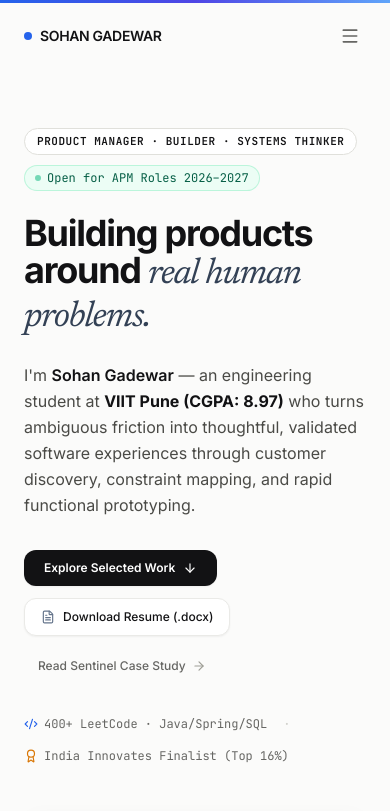
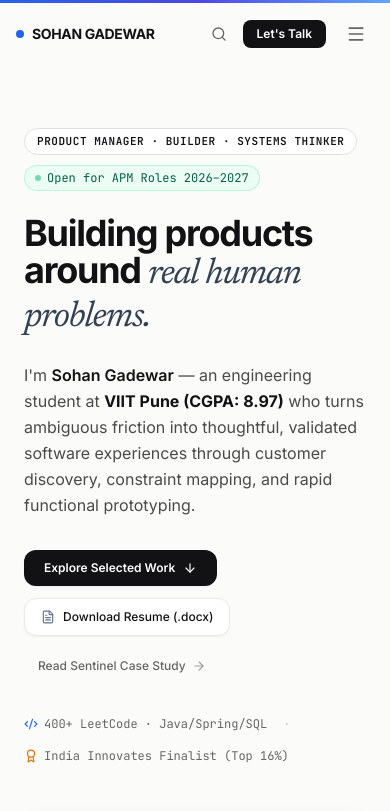
Before and after one commit to Sohan9022/portfolio, a React (Vite) app: page / in a window 390 px wide. Shown: the top 811 px of the page. Built offline with nearby package versions, Linux system fonts and the light colour scheme.

Commit message:
fix(nav): resolve responsive collision between nav links, brand pill, and right action buttons across mobile, tablet, and desktop breakpoints

```diff
--- a/src/components/Navbar.jsx
+++ b/src/components/Navbar.jsx
@@ -1,6 +1,6 @@
 import React, { useState, useEffect } from 'react';
 import { motion, AnimatePresence, useScroll } from 'framer-motion';
-import { ArrowUpRight, Menu, X, FileText, Mail, Check, Copy, Search, Command } from 'lucide-react';
+import { ArrowUpRight, Menu, X, FileText, Download, Search } from 'lucide-react';
 import CommandMenu from './CommandMenu';
 
 export default function Navbar() {
@@ -18,12 +18,6 @@ export default function Navbar() {
     window.addEventListener('scroll', handleScroll);
     return () => window.removeEventListener('scroll', handleScroll);
   }, []);
-
-  const handleCopyEmail = () => {
-    navigator.clipboard.writeText(email);
-    setCopied(true);
-    setTimeout(() => setCopied(false), 2000);
-  };
 
   const navLinks = [
     { label: 'Work', href: '#work' },
@@ -45,29 +39,31 @@ export default function Navbar() {
       <header
         className={`fixed top-0 left-0 right-0 z-50 transition-all duration-200 ${
           isScrolled
-            ? 'bg-[#FBFBFA]/90 backdrop-blur-md border-b border-[#EAEAE7] py-3 shadow-[0_1px_3px_rgba(0,0,0,0.02)]'
-            : 'bg-transparent py-5'
+            ? 'bg-[#FBFBFA]/92 backdrop-blur-md border-b border-[#EAEAE7] py-3 shadow-[0_1px_3px_rgba(0,0,0,0.02)]'
+            : 'bg-transparent py-4 sm:py-5'
         }`}
       >
-      <div className="max-w-6xl mx-auto px-6 sm:px-8 flex items-center justify-between">
+        <div className="max-w-6xl mx-auto px-4 sm:px-6 lg:px-8 flex items-center justify-between gap-3">
 
           {/* Brand & Status */}
-        <div className="flex items-center gap-3">
+          <div className="flex items-center gap-3 shrink-0">
             <a
               href="#"
               className="text-sm font-semibold tracking-tight text-[#121214] hover:text-black transition-colors flex items-center gap-2"
             >
-            <span className="w-2 h-2 rounded-full bg-blue-600"></span>
-            <span>SOHAN GADEWAR</span>
+              <span className="w-2 h-2 rounded-full bg-blue-600 shrink-0"></span>
+              <span className="font-bold tracking-tight">SOHAN GADEWAR</span>
             </a>
-          <span className="hidden lg:inline-flex items-center gap-1.5 px-2.5 py-0.5 rounded-full text-[11px] font-mono bg-[#F1F1EE] text-[#666663] border border-[#E5E5E0]">
-            <span className="w-1.5 h-1.5 rounded-full bg-emerald-500 animate-pulse"></span>
-            <span>Exploring APM Roles · 2026–2027</span>
+
+            {/* Status badge: visible only on extra-large screens to prevent any mid-screen collision */}
+            <span className="hidden xl:inline-flex items-center gap-1.5 px-2.5 py-0.5 rounded-full text-[11px] font-mono bg-[#F1F1EE] text-[#666663] border border-[#E5E5E0]">
+              <span className="w-1.5 h-1.5 rounded-full bg-emerald-500 animate-pulse shrink-0"></span>
+              <span>APM Candidate '26–'27</span>
             </span>
           </div>
 
-        {/* Desktop Nav Links */}
-        <nav className="hidden md:flex items-center gap-6 text-[13px] text-[#666663]">
+          {/* Desktop Nav Links - Only displayed at lg (1024px+) to prevent tablet collision */}
+          <nav className="hidden lg:flex items-center gap-5 xl:gap-6 text-[13px] text-[#666663] shrink-0">
             {navLinks.map((item) => (
               <a
                 key={item.label}
@@ -79,11 +75,13 @@ export default function Navbar() {
             ))}
           </nav>
 
-        {/* Actions (Search, Resume & CTA) */}
-        <div className="hidden sm:flex items-center gap-2.5">
+          {/* Actions Area */}
+          <div className="flex items-center gap-2 shrink-0">
+
+            {/* Search Trigger (⌘K) - full button on sm+, compact icon on mobile */}
             <button
               onClick={() => setCommandMenuOpen(true)}
-            className="inline-flex items-center gap-1.5 px-2.5 py-1.5 rounded-lg text-xs font-mono text-[#666663] bg-[#F1F1EE] hover:bg-[#EAEAE7] hover:text-[#121214] border border-[#E5E5E0] transition-colors"
+              className="hidden sm:inline-flex items-center gap-1.5 px-2.5 py-1.5 rounded-lg text-xs font-mono text-[#666663] bg-[#F1F1EE] hover:bg-[#EAEAE7] hover:text-[#121214] border border-[#E5E5E0] transition-colors"
               title="Search & Quick Jump (⌘K)"
             >
               <Search className="w-3.5 h-3.5 text-[#9E9E96]" />
@@ -93,77 +91,107 @@ export default function Navbar() {
               </kbd>
             </button>
 
+            <button
+              onClick={() => setCommandMenuOpen(true)}
+              className="sm:hidden p-2 rounded-lg text-[#666663] hover:text-[#121214] hover:bg-[#F1F1EE] transition-colors"
+              title="Quick Search"
+              aria-label="Quick Search"
+            >
+              <Search className="w-4 h-4" />
+            </button>
+
+            {/* Resume Button: opens verified 1-page PDF in new tab */}
             <a
-            href="/Sohan_Gadewar_Resume.docx"
-            download
-            className="inline-flex items-center gap-1.5 px-3 py-1.5 rounded-lg text-xs font-medium text-[#4A4A46] hover:text-[#121214] bg-[#FFFFFF] border border-[#EAEAE7] hover:border-[#D5D5CE] shadow-sm transition-all active:scale-95"
-            title="Download calibrated 1-page APM resume"
+              href="/Sohan_Gadewar_Resume.pdf"
+              target="_blank"
+              rel="noopener noreferrer"
+              className="hidden sm:inline-flex items-center gap-1.5 px-3 py-1.5 rounded-lg text-xs font-medium text-[#4A4A46] hover:text-[#121214] bg-[#FFFFFF] border border-[#EAEAE7] hover:border-[#D5D5CE] shadow-2xs transition-all active:scale-95"
+              title="View calibrated 1-page APM resume (PDF)"
             >
               <FileText className="w-3.5 h-3.5 text-slate-500" />
               <span>Resume</span>
               <ArrowUpRight className="w-3 h-3 text-[#9E9E96]" />
             </a>
 
+            {/* CTA Button */}
             <a
               href="#contact"
-            className="inline-flex items-center gap-1.5 px-3.5 py-1.5 rounded-lg text-xs font-semibold bg-[#121214] text-white hover:bg-black shadow-sm transition-all active:scale-95"
+              className="inline-flex items-center gap-1.5 px-3.5 py-1.5 rounded-lg text-xs font-semibold bg-[#121214] text-white hover:bg-black shadow-2xs transition-all active:scale-95"
             >
               <span>Let's Talk</span>
             </a>
-        </div>
 
-        {/* Mobile Hamburger Button */}
+            {/* Mobile / Tablet Hamburger Button (visible below 1024px) */}
             <button
               onClick={() => setMobileMenuOpen(!mobileMenuOpen)}
-          className="md:hidden p-1.5 rounded-md text-[#666663] hover:text-[#121214] hover:bg-[#F1F1EE] transition-colors"
+              className="lg:hidden p-2 rounded-lg text-[#666663] hover:text-[#121214] hover:bg-[#F1F1EE] transition-colors ml-1"
               aria-label="Toggle Navigation Menu"
             >
               {mobileMenuOpen ? <X className="w-5 h-5" /> : <Menu className="w-5 h-5" />}
             </button>
           </div>
+        </div>
 
-      {/* Mobile Drawer */}
+        {/* Mobile & Tablet Drawer (below lg: 1024px) */}
         <AnimatePresence>
           {mobileMenuOpen && (
             <motion.div
               initial={{ opacity: 0, height: 0 }}
               animate={{ opacity: 1, height: 'auto' }}
               exit={{ opacity: 0, height: 0 }}
-            className="md:hidden border-b border-[#EAEAE7] bg-[#FFFFFF]/98 backdrop-blur-xl px-6 py-4 space-y-3 shadow-lg"
+              transition={{ duration: 0.2 }}
+              className="lg:hidden border-b border-[#EAEAE7] bg-[#FFFFFF]/98 backdrop-blur-xl px-6 py-5 space-y-4 shadow-xl overflow-hidden"
             >
-            <div className="flex items-center gap-1.5 px-2.5 py-1 rounded-md text-[11px] font-mono bg-[#F6F6F3] text-[#666663] border border-[#E5E5E0] mb-3">
+              <div className="flex items-center justify-between pb-3 border-b border-[#F0F0EC]">
+                <div className="inline-flex items-center gap-1.5 px-2.5 py-1 rounded-md text-[11px] font-mono bg-[#F6F6F3] text-[#666663] border border-[#E5E5E0]">
                   <span className="w-1.5 h-1.5 rounded-full bg-emerald-500 animate-pulse"></span>
                   <span>Exploring APM Roles · 2026–2027</span>
                 </div>
+                <button
+                  onClick={() => {
+                    setMobileMenuOpen(false);
+                    setCommandMenuOpen(true);
+                  }}
+                  className="inline-flex items-center gap-1 text-xs font-mono text-[#666663] hover:text-[#121214]"
+                >
+                  <Search className="w-3.5 h-3.5" />
+                  <span>Search (⌘K)</span>
+                </button>
+              </div>
 
-            <div className="flex flex-col space-y-2 text-sm text-[#4A4A46]">
+              {/* Navigation Links */}
+              <div className="flex flex-col space-y-1 text-sm text-[#4A4A46]">
                 {navLinks.map((item) => (
                   <a
                     key={item.label}
                     href={item.href}
                     onClick={() => setMobileMenuOpen(false)}
-                  className="py-1.5 hover:text-[#121214] font-medium transition-colors"
+                    className="py-2 px-2 rounded-lg hover:bg-[#F6F6F3] hover:text-[#121214] font-medium transition-colors"
                   >
                     {item.label}
                   </a>
                 ))}
               </div>
 
-            <div className="pt-3 border-t border-[#EAEAE7] flex items-center justify-between gap-3">
+              {/* Actions Footer inside Drawer */}
+              <div className="pt-3 border-t border-[#EAEAE7] flex flex-col sm:flex-row items-stretch sm:items-center gap-2">
+                <a
+                  href="/Sohan_Gadewar_Resume.pdf"
+                  target="_blank"
+                  rel="noopener noreferrer"
+                  className="flex-1 inline-flex items-center justify-center gap-1.5 px-3 py-2 rounded-lg text-xs font-medium text-[#121214] bg-[#F6F6F3] border border-[#EAEAE7] hover:bg-[#EAEAE7]"
+                >
+                  <FileText className="w-3.5 h-3.5 text-blue-600" />
+                  <span>View Resume (PDF)</span>
+                  <ArrowUpRight className="w-3 h-3 text-[#9E9E96]" />
+                </a>
                 <a
                   href="/Sohan_Gadewar_Resume.docx"
                   download
-                className="flex-1 inline-flex items-center justify-center gap-1.5 px-3 py-2 rounded-md text-xs font-medium text-[#121214] bg-[#F6F6F3] border border-[#EAEAE7]"
+                  className="flex-1 inline-flex items-center justify-center gap-1.5 px-3 py-2 rounded-lg text-xs font-medium text-[#4A4A46] bg-white border border-[#EAEAE7] hover:bg-[#F6F6F3]"
                 >
-                <FileText className="w-3.5 h-3.5" />
-                <span>Resume (.docx)</span>
-              </a>
-              <a
-                href="#contact"
-                onClick={() => setMobileMenuOpen(false)}
-                className="flex-1 inline-flex items-center justify-center gap-1.5 px-3 py-2 rounded-md text-xs font-semibold bg-[#121214] text-white"
-              >
-                <span>Let's Talk</span>
+                  <Download className="w-3.5 h-3.5 text-slate-500" />
+                  <span>Download (.docx)</span>
                 </a>
               </div>
             </motion.div>
```
Lines whose indentation alone changed are shown as unchanged.
